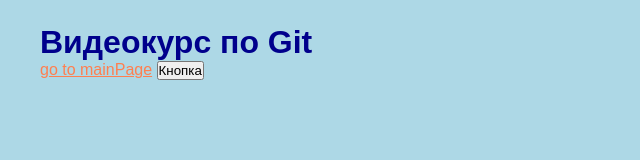
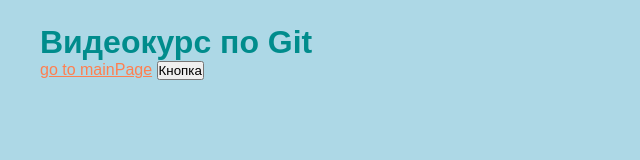
Before and after one commit to mixfolio/git-course-app, a plain HTML site: page index.html in a window 1280 px wide. Shown: the whole page, without its empty margins (0-640 px from the left). Drawn offline with Linux system fonts and the light colour scheme.

Commit message:
Изменили цвет текста на зеленый

```diff
--- a/index.css
+++ b/index.css
@@ -16,7 +16,7 @@ body {
 }
 
 h1 {
-  color: rgb(0, 0, 140);
+  color: rgb(0, 140, 140);
 }
 
 a {
```
